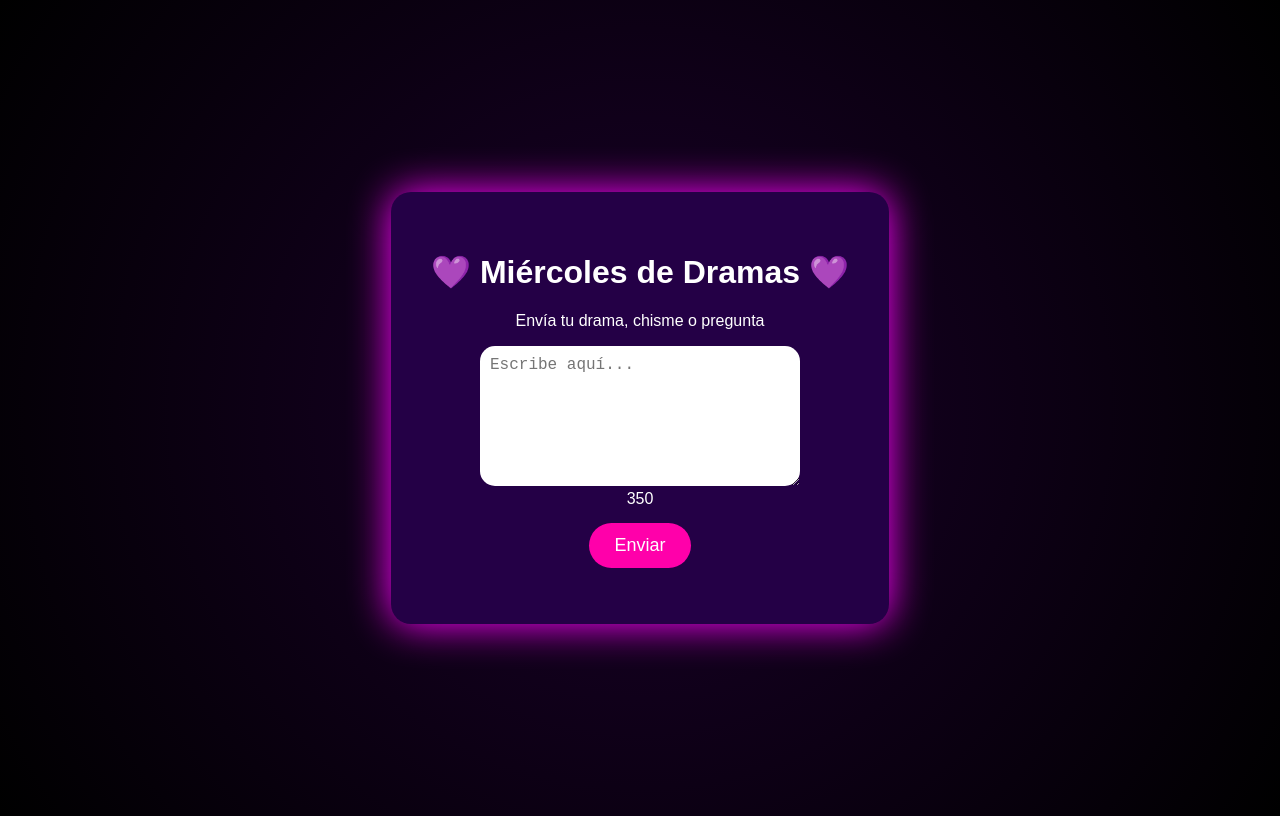
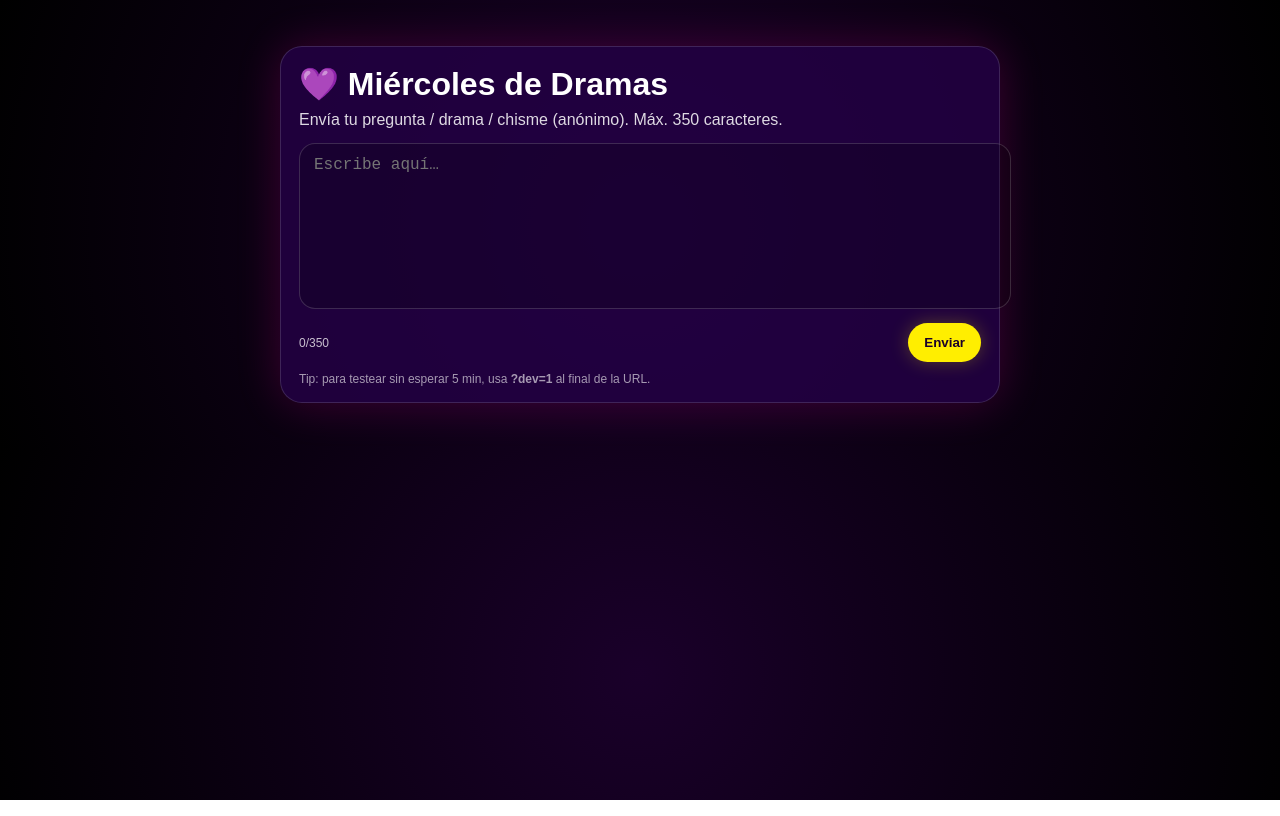
Before and after one commit to azurionte/zaurio.es, a plain HTML site: page miercoles.zaurio.es/index.html in a window 1280 px wide. Drawn offline with nearby package versions, Linux system fonts and the light colour scheme.

Commit message:
Update index.html

```diff
--- a/miercoles.zaurio.es/index.html
+++ b/miercoles.zaurio.es/index.html
@@ -1,31 +1,51 @@
-<!DOCTYPE html>
-<html>
+<!doctype html>
+<html lang="es">
 <head>
-<meta charset="UTF-8">
-<title>Miércoles de Dramas con Zaurio</title>
-<link rel="stylesheet" href="style.css">
+  <meta charset="utf-8" />
+  <meta name="viewport" content="width=device-width,initial-scale=1" />
+  <title>Miércoles — Envíame tu drama</title>
+  <style>
+    body{margin:0;background:radial-gradient(circle,#1a002a,#000);color:white;font-family:Arial,system-ui,sans-serif}
+    .wrap{width:min(720px,92vw);margin:46px auto}
+    .box{background:rgba(36,0,70,.82);border:1px solid rgba(255,255,255,.14);border-radius:22px;padding:18px 18px 16px;box-shadow:0 0 45px rgba(255,0,170,.20)}
+    h1{margin:0 0 8px}
+    .sub{opacity:.85;margin:0 0 14px}
+    textarea{
+      width:100%;min-height:140px;resize:none;
+      padding:12px 14px;border-radius:16px;
+      border:1px solid rgba(255,255,255,.16);
+      background:rgba(0,0,0,.20);
+      color:#fff;font-size:16px;outline:none;
+    }
+    .row{display:flex;justify-content:space-between;align-items:center;gap:12px;margin-top:10px}
+    .btn{border:none;cursor:pointer;padding:12px 16px;border-radius:999px;font-weight:900;background:#ffee00;color:#1a002a;box-shadow:0 0 18px rgba(255,238,0,.25)}
+    .btn:active{transform:scale(.98)}
+    .small{opacity:.75;font-size:12px}
+    #status{margin-top:10px;font-weight:900;color:#ffee00;white-space:pre-wrap}
+  </style>
 </head>
+<body>
+  <div class="wrap">
+    <div class="box">
+      <h1>💜 Miércoles de Dramas</h1>
+      <p class="sub">Envía tu pregunta / drama / chisme (anónimo). Máx. 350 caracteres.</p>
 
-<body>
+      <textarea id="mensaje" maxlength="350" placeholder="Escribe aquí…"></textarea>
 
-<div class="container">
+      <div class="row">
+        <div class="small"><span id="count">0</span>/350</div>
+        <button id="enviar" class="btn">Enviar</button>
+      </div>
 
-<h1>💜 Miércoles de Dramas 💜</h1>
-<p>Envía tu drama, chisme o pregunta</p>
+      <div id="status"></div>
+      <div class="small" style="margin-top:8px;opacity:.6">
+        Tip: para testear sin esperar 5 min, usa <b>?dev=1</b> al final de la URL.
+      </div>
+    </div>
+  </div>
 
-<textarea id="mensaje" maxlength="350" placeholder="Escribe aquí..."></textarea>
-
-<div id="contador">350</div>
-
-<button id="enviar">Enviar</button>
-
-<p id="status"></p>
-
-</div>
-
-<script src="https://cdn.jsdelivr.net/npm/@supabase/supabase-js"></script>
-<script src="supabase.js"></script>
-<script src="app.js"></script>
-
+  <script src="https://cdn.jsdelivr.net/npm/@supabase/supabase-js@2"></script>
+  <script src="./supabase.js"></script>
+  <script src="./app.js"></script>
 </body>
 </html>
```
